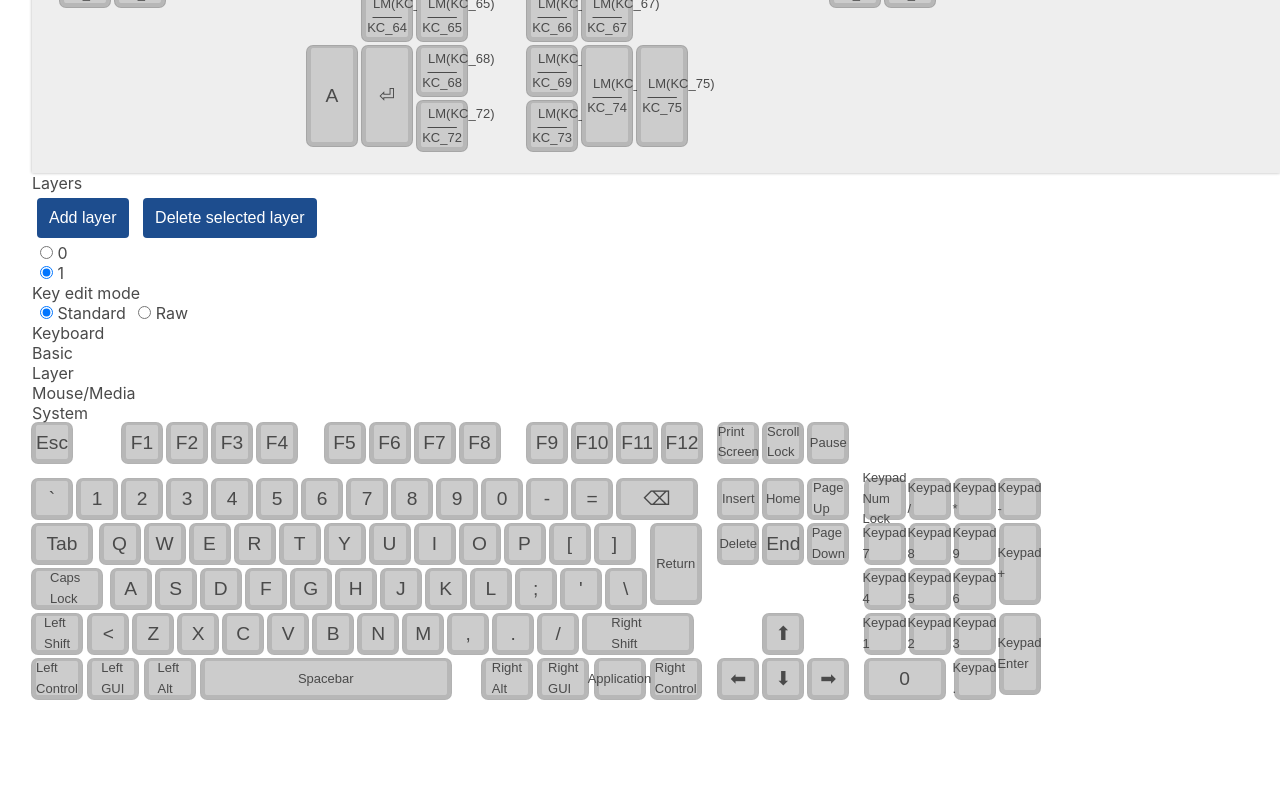
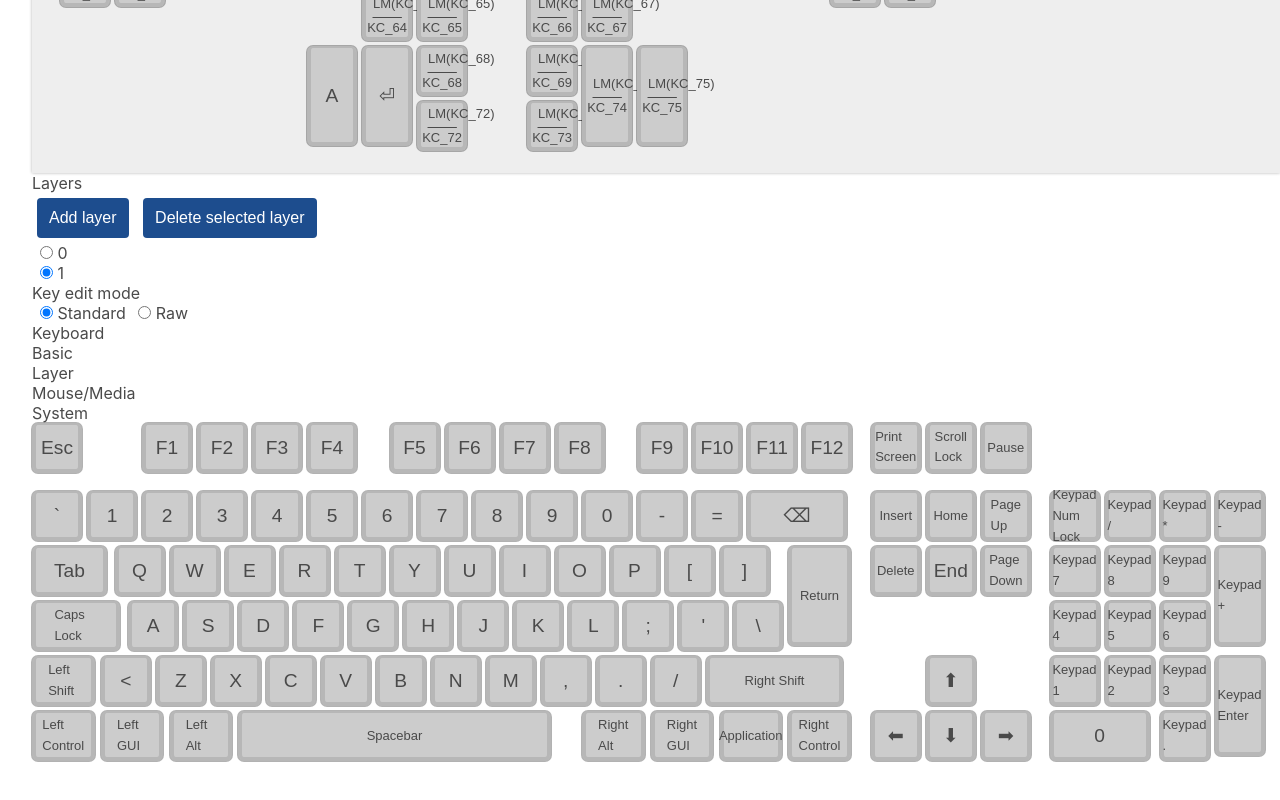
Before and after one commit to usefname/qmk-editor, a Svelte app: page / in a window 1280 px wide. Shown: the part 344-1144 px from the top of the page. Before the commit the page ends 1057 px from the top, so only its background shows below. Built offline with nearby package versions, Linux system fonts and the light colour scheme.

Commit message:
Css cleanup

```diff
--- a/src/App.svelte
+++ b/src/App.svelte
@@ -88,11 +88,6 @@
 	main {
 		margin-left: 2em;
 	}
-	.keyboard-title {
-		font-size: 2.5rem;
-		line-height: 1.5;
-		font-weight: 400;
-	}
 	.header {
 		max-width: var(--app-width);
 		text-align: center;
--- a/src/Keyboard.svelte
+++ b/src/Keyboard.svelte
@@ -174,7 +174,7 @@
     }
     .keyboard-container {
         height: calc((var(--kb_largest_y) + 0.3) * var(--key_y_spacing) * 1px);
-        width: calc((var(--kb_largest_x) + 0.3) * var(--key_x_spacing) * 1px);
+        width: calc((var(--kb_largest_x) + 0.3)*(var(--key_x_spacing) * 1px));
 
         background-color: #eee;
         border-color: #ccc;
--- a/src/KeycodeLibrary.svelte
+++ b/src/KeycodeLibrary.svelte
@@ -40,8 +40,8 @@
         ["TT(layer)", "Normally acts like MO unless it's tapped multiple times, which toggles layer on"],
     ]);
 
-    let largest_y = layout_largest_y(layout);
-    let largest_x = layout_largest_x(layout);
+    $: largest_y = layout_largest_y(layout);
+    $: largest_x = layout_largest_x(layout);
     let key_x_spacing = 45;
     let key_y_spacing = 45;
     let key_width = 40;
@@ -60,7 +60,6 @@
     {#if currentTab === "Keyboard"}
         <div
                 class="column keyboard is-narrow box"
-                style="--kb_largest_x: {largest_x};--kb_largest_y: {largest_y}; --key_x_spacing: {key_x_spacing}; --key_y_spacing: {key_y_spacing}; --key_width: {key_width}; --key_height: {key_height};"
         >
             {#each layout as key, i}
                 <Key {key} caption={keymap[i]} keyIndex=i selected={false}/>
```
